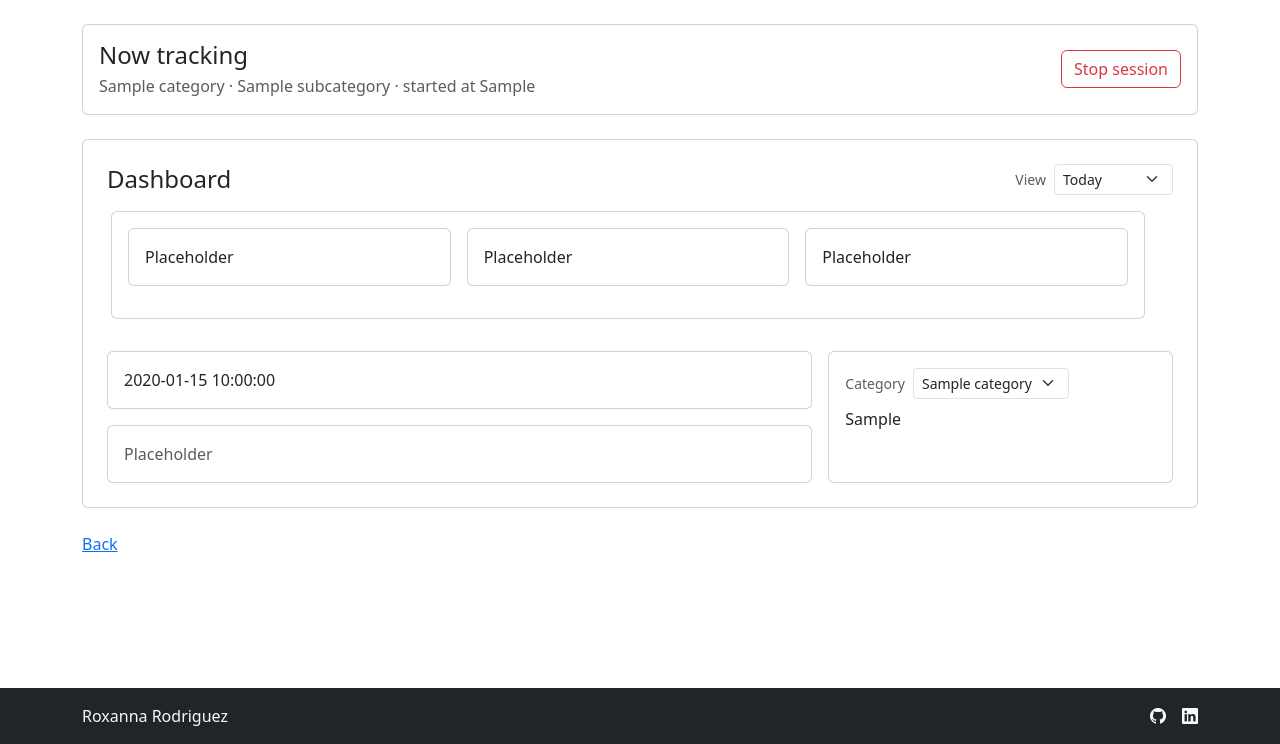
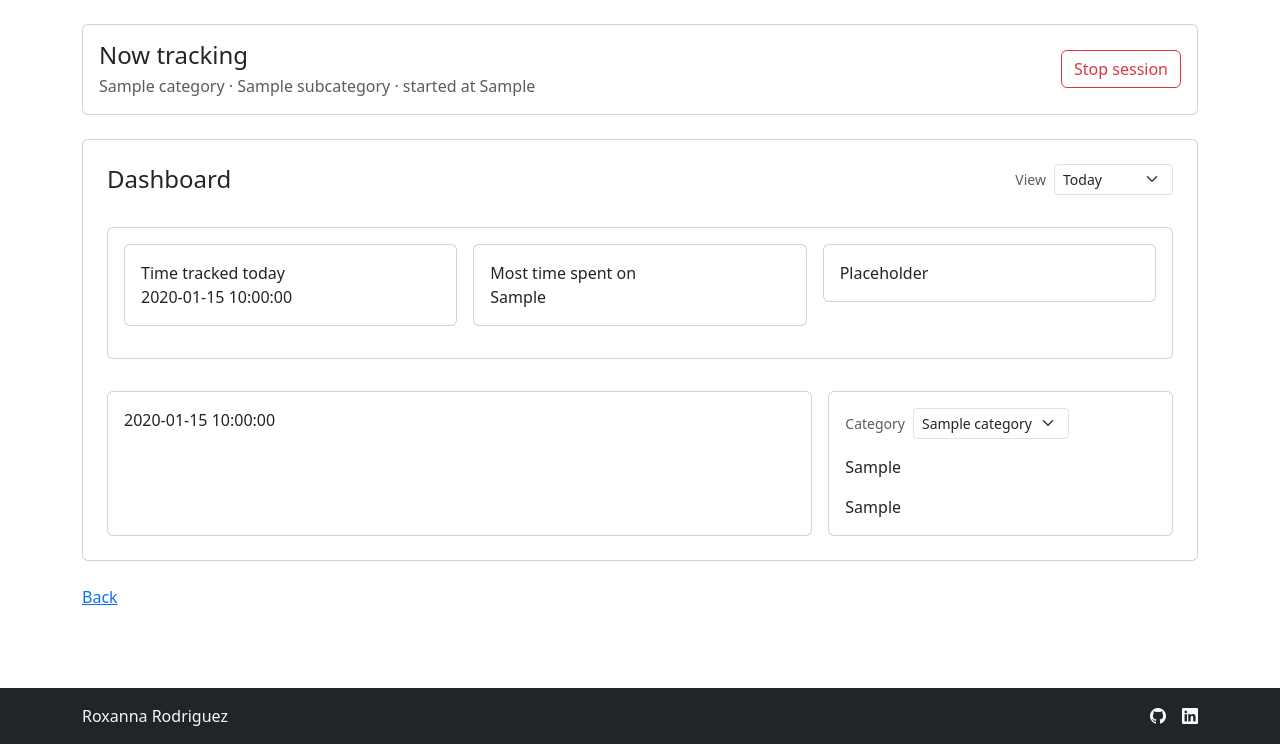
Before and after one commit to roxannardgz/time-management-cs50, a Flask app: template templates/dashboard.html in a window 1280 px wide. Shown: the part 56-800 px from the top of the page. Run offline with Flask 3, Linux system fonts and the light colour scheme; the template is opened without the code that fills it: most values are stand-ins (such as "Sample title", 1, 10 or a date in 2020).

Commit message:
Update dashboard layout and add category share chart

```diff
--- a/app.py
+++ b/app.py
@@ -292,11 +292,11 @@ def dashboard():
                            kpis = kpis)
 
     # If there is data for today (df_today_by_category)
-    # Calculate time in h
+    # Calculate time in h for hours by category bar chart
     df_today_by_category["total_time_spent_hours"] = df_today_by_category["total_time_spent_seconds"]/3600
 
     # KPI cards values
-    total_time_tracked = df_today_by_category["total_time_spent_seconds"].sum()/3600
+    total_time_tracked = (df_today_by_category["total_time_spent_seconds"].sum()/3600).round(2)
     top_category = df_today_by_category.iloc[0]["category"]
 
     # Create the dict for category filter for today and validate or default to top category
@@ -322,6 +322,18 @@ def dashboard():
     # Calculate time in h
     df_subcategory_breakdown["total_time_spent_hours"] = df_subcategory_breakdown["total_time_spent_seconds"]/3600
 
+    # Values for pie chart day division
+    time_selected_category = df_subcategory_breakdown["total_time_spent_hours"].sum()
+
+    df_category_share = pd.DataFrame({
+        "label": [selected_category, "Rest of day"],
+        "hours": [
+            time_selected_category,
+            max(0, 24 - time_selected_category)
+        ]
+    })
+
+
 
     # Build chart and convert to div
     chart_today_by_category = charts.today_by_category(df_today_by_category)
@@ -330,9 +342,13 @@ def dashboard():
     chart_subcategory_breakdown = charts.subcategories_breakdown(df_subcategory_breakdown, selected_category)
     div_subcategory_breakdown = charts.fig_to_div(chart_subcategory_breakdown)
 
+    chart_category_share = charts.category_share_donut(df_category_share)
+    div_category_share = charts.fig_to_div(chart_category_share)
+
 
     chart_divs = {"div_today_by_category": div_today_by_category,
-                    "div_subcategory_breakdown": div_subcategory_breakdown}
+                    "div_subcategory_breakdown": div_subcategory_breakdown,
+                    "div_category_share": div_category_share}
     kpis = {"total_time_tracked": total_time_tracked,
                     "top_category": top_category}
 
--- a/templates/dashboard.html
+++ b/templates/dashboard.html
@@ -93,6 +93,7 @@
                 <div class="row g-3 align-items-stretch">
 
                     <!-- TOP – METRICS -->
+                    <div class="col-12">
                         <div class="row my-3">
                             <div class="col-12">
                                 <div class="card flex-fill">
@@ -100,30 +101,39 @@
                                         <div class="row mb-3 g-3">
                                             <div class="col-12 col-md-4">
                                                 <div class="card">
-                                                <div class="card-body">Placeholder</div>
+                                                    <div class="card-body kpis">
+                                                        <div class="kpi-label">Time tracked today</div>
+                                                        <div class="kpi-label">{{ kpis.total_time_tracked }}</div>
                                                     </div>
                                                 </div>
+                                            </div>
+
                                             <div class="col-12 col-md-4">
                                                 <div class="card">
-                                                <div class="card-body">Placeholder</div>
+                                                    <div class="card-body kpis">
+                                                        <div class="kpi-label">Most time spent on</div>
+                                                        <div class="kpi-label">{{ kpis.top_category }}</div>
                                                     </div>
                                                 </div>
+                                            </div>
+
                                             <div class="col-12 col-md-4">
                                                 <div class="card">
                                                     <div class="card-body">Placeholder</div>
                                                 </div>
                                             </div>
                                         </div>
-
+                                    </div>
                                 </div>
                             </div>
                         </div>
                     </div>
 
 
+
                     <!-- LEFT -->
-                    <div class="col-12 col-lg-8 d-flex flex-column gap-3">
-                        <div class="card flex-fill">
+                    <div class="col-12 col-lg-8 d-flex">
+                        <div class="card w-100 h-100">
                             <div class="card-body">
                                 {% if chart_divs %}
                                 {{ chart_divs.div_today_by_category | safe }}
@@ -132,27 +142,21 @@
                                 {% endif %}
                             </div>
                         </div>
-
-                        <div class="card flex-fill">
-                            <div class="card-body">
-                                <p class="text-muted mb-0">Placeholder</p>
-                            </div>
-                        </div>
                     </div>
 
                     <!-- RIGHT -->
                     <div class="col-12 col-lg-4 d-flex">
                         <div class="card w-100 h-100">
-                            <div class="card-body">
+                            <div class="card-body d-flex flex-column">
 
-                                <!-- Header + dropdown INSIDE the card -->
-                                <div class="d-flex align-items-center justify-content-between mb-2">
-
+                                <!-- Header + dropdown -->
+                                <div class="d-flex align-items-center justify-content-between mb-3">
                                     <form method="get" class="d-flex align-items-center gap-2">
                                         <input type="hidden" name="period" value="{{ period }}">
 
-                                        <label for="dashboardCategorySelect"
-                                            class="form-label mb-0 small text-muted">Category</label>
+                                        <label for="dashboardCategorySelect" class="form-label mb-0 small text-muted">
+                                            Category
+                                        </label>
 
                                         <select id="dashboardCategorySelect" name="category"
                                             class="form-select form-select-sm w-auto" onchange="this.form.submit()">
@@ -166,20 +170,35 @@
                                     </form>
                                 </div>
 
-                                <!-- Chart -->
                                 {% if chart_divs %}
+
+                                <!-- Donut / category share -->
+                                <div class="mb-3">
+                                    {{ chart_divs.div_category_share | safe }}
+                                </div>
+
+                                <!-- Subcategory breakdown -->
+                                <div class="flex-grow-1">
                                     {{ chart_divs.div_subcategory_breakdown | safe }}
+                                </div>
+
                                 {% else %}
                                 <p>No data today.</p>
                                 {% endif %}
-
                             </div>
                         </div>
                     </div>
 
+                    {% if period == "week" %} <!-- Bottom card only for week view -->
+                    <div class="card mt-3">
+                        <div class="card-body">
+                            <h3 class="h6">Trend</h3>
+                            {{ chart_divs.trend | safe }}
+                        </div>
+                    </div>
+                    {% endif %}
 
                 </div>
-
             </div> <!-- /card-body -->
         </div> <!-- /card -->
     </section>
@@ -228,3 +247,13 @@
     </script>
 
     {% endblock %}
+
+
+
+
+    <!-- Dashboard desing inspiration -->
+    <!--
+    https://dribbble.com/shots/22951308-Coffee-Shop-Dashboard-Management
+    https://dribbble.com/shots/26192889-Novelty-Modern-Dashboard-UI-for-Cafe-Management
+    https://dribbble.com/shots/24784122-Coffee-Shop-Dashboard
+    -->
```
Also changed, not shown: charts.py (+20 -0 lines), time_management.db. Lines whose indentation alone changed are shown as unchanged.
